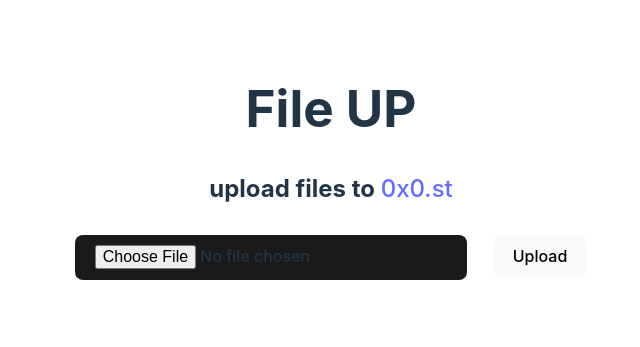
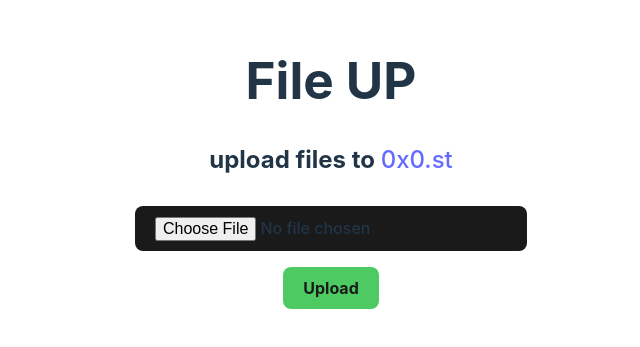
Before and after one commit to s4nj1th/file-up, a React (Vite) app: page / in a window 1280 px wide. Shown: the part 233-580 px from the top of the page, without its empty margins (309-949 px from the left). Built offline with nearby package versions, Linux system fonts and the light colour scheme.

Commit message:
small ui changes

```diff
--- a/src/FileUpload.tsx
+++ b/src/FileUpload.tsx
@@ -46,7 +46,8 @@
     <>
       <form onSubmit={handleSubmit} className="card">
         <input type="file" onChange={handleFileChange} />
-        <button type="submit">Upload</button>
+        <br />
+        <button type="submit" className="upload-btn">Upload</button>
       </form>
       {uploadedFileUrl && (
         <p>
@@ -57,11 +58,7 @@
         </p>
       )}
 
-      {fileUploadError && (
-        <p className="upload-error">
-            {fileUploadError}
-        </p>
-      )}
+      {fileUploadError && <p className="upload-error">{fileUploadError}</p>}
     </>
   );
 }
--- a/src/index.css
+++ b/src/index.css
@@ -46,11 +46,19 @@
   background-color: #1a1a1a;
   cursor: pointer;
   transition: border-color 0.25s;
-  margin: 1vh 1vw;
+  margin: 1vh auto;
 }
+
 button:hover {
   border-color: #646cff;
 }
+
+.upload-btn {
+  background-color: var(--primary-color);
+  color: #1a1a1a;
+  font-weight: bold;
+}
+
 button:focus,
 button:focus-visible {
   outline: 4px auto -webkit-focus-ring-color;
```
